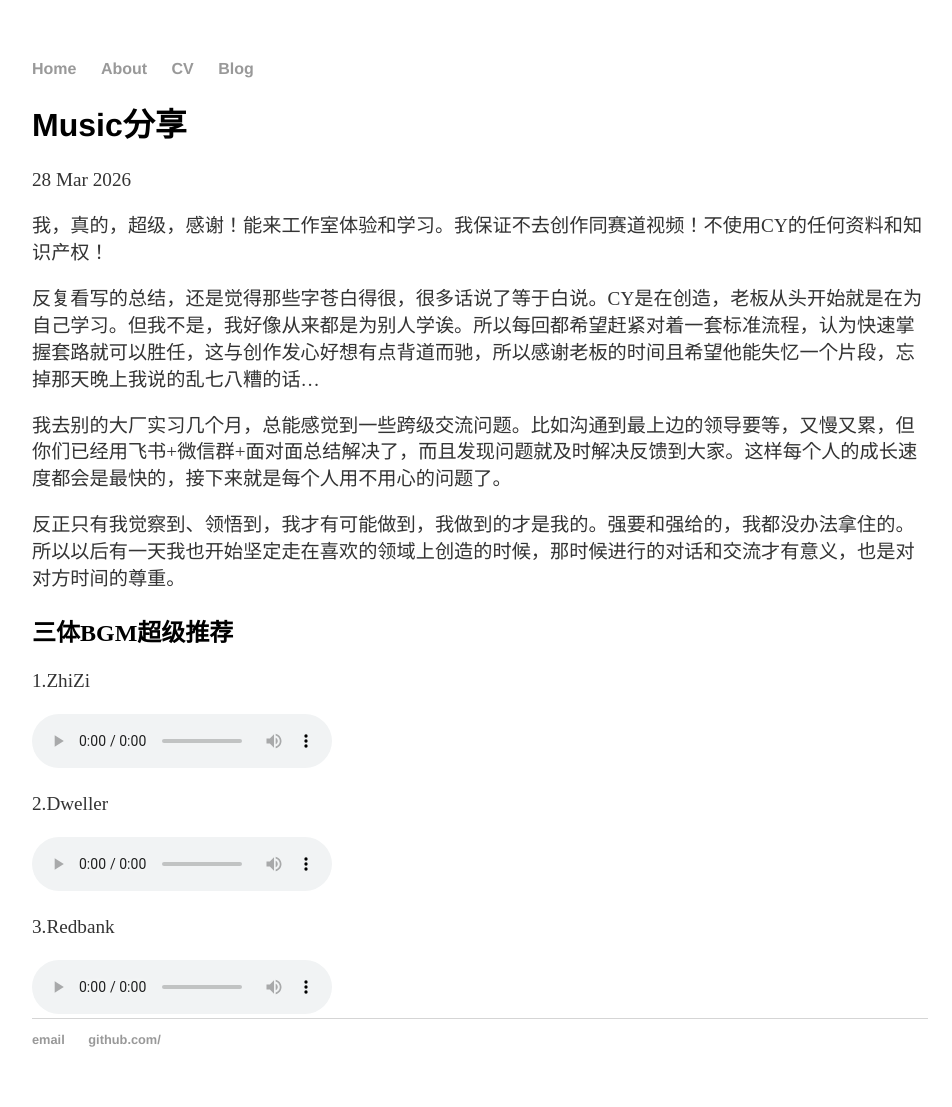
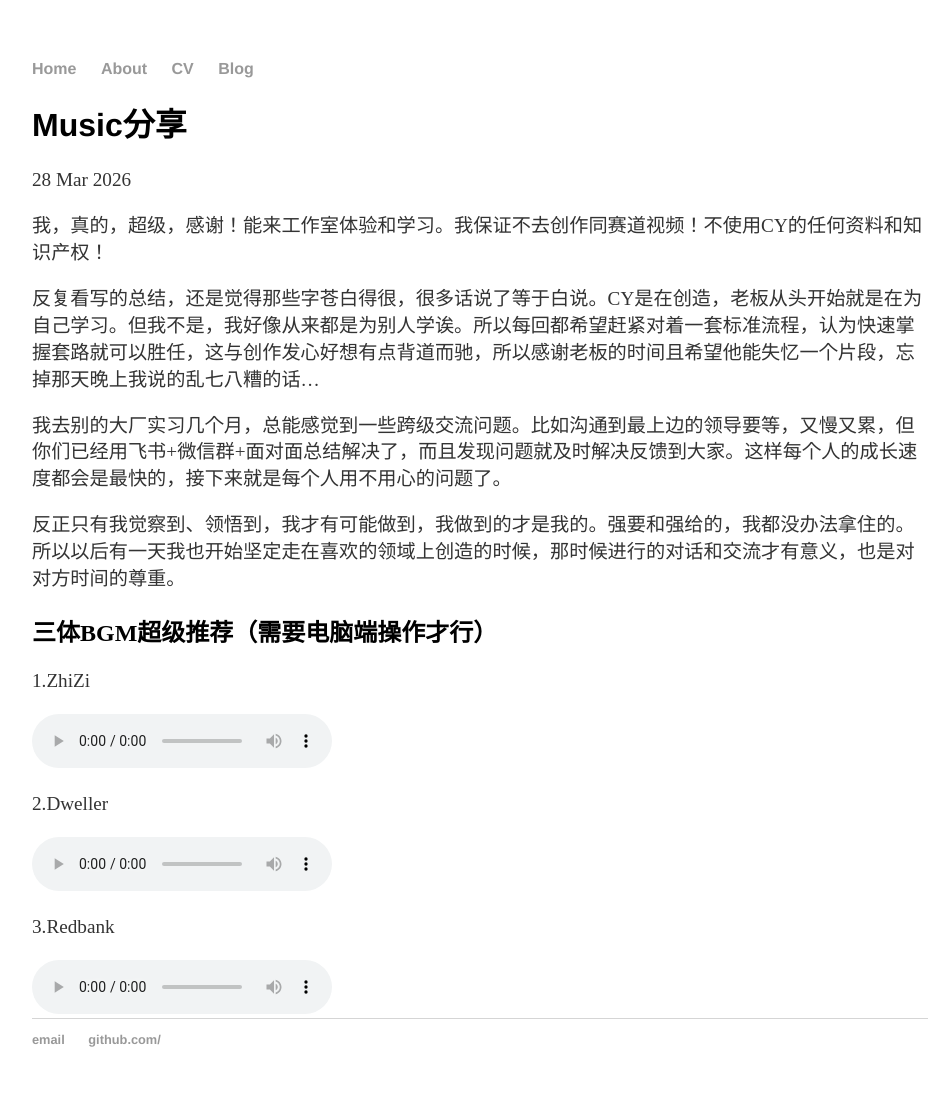
Before and after one commit to kaiagss/kaiagss.github.io, a Jekyll site: the page built from _posts/2026-03-28-Yan-site-launched.md, in a window 1280 px wide. Shown: the whole page, without its empty margins (160-1112 px from the left). Built offline with Jekyll 4.4.1, drawn with Linux system fonts in a browser that asks for light colours.

Commit message:
Update 2026-03-28-Yan-site-launched.md

```diff
--- a/_posts/2026-03-28-Yan-site-launched.md
+++ b/_posts/2026-03-28-Yan-site-launched.md
@@ -11,7 +11,7 @@ date: 2026-03-28
 
 反正只有我觉察到、领悟到，我才有可能做到，我做到的才是我的。强要和强给的，我都没办法拿住的。所以以后有一天我也开始坚定走在喜欢的领域上创造的时候，那时候进行的对话和交流才有意义，也是对对方时间的尊重。
 
-## 三体BGM超级推荐
+## 三体BGM超级推荐（需要电脑端操作才行）
 <p>1.ZhiZi</p>
 <audio controls>
     <source src="https://kaiagss.github.io/my-music/1.ZhiZi.mp3">
```
